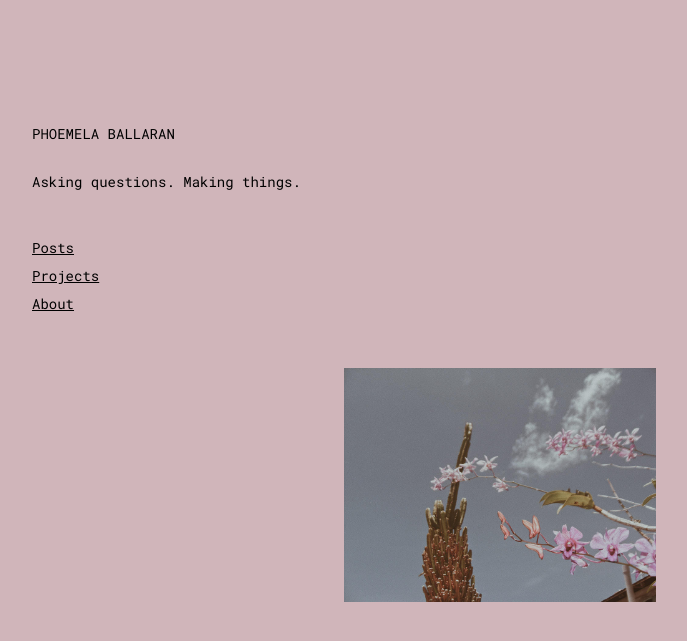
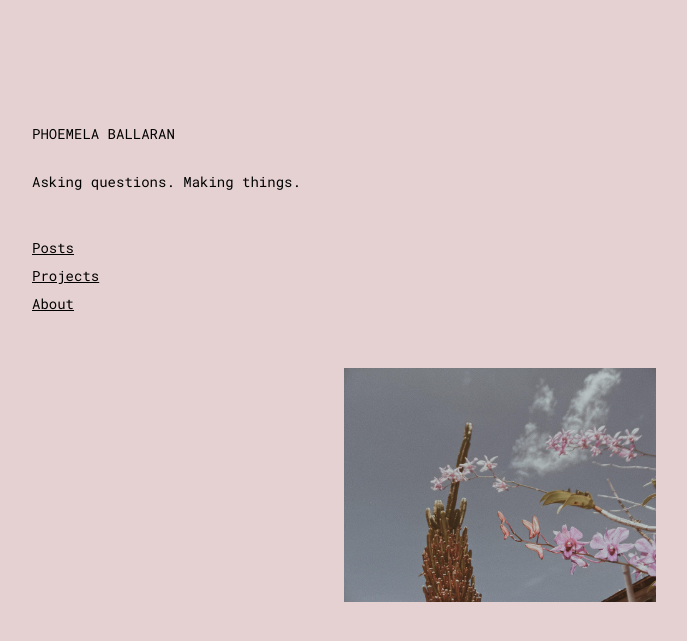
Before and after one commit to comoballar/phoemelaballaran.github.io, a Jekyll site: the page built from index.html, in a window 1280 px wide. Shown: the top 641 px of the page, without its empty margins (88-775 px from the left). Built offline with Jekyll 4.4.1, drawn with Linux system fonts in a browser that asks for light colours.

Commit message:
Update base.scss

```diff
--- a/_sass/base.scss
+++ b/_sass/base.scss
@@ -29,7 +29,7 @@ $font__line-height: 2;
 // colors
 $color__black:      #000000;
 $color__gray:       #000000;
-$color__beige:      #D0B5BA;
+$color__beige:      #E6D1D2;
 $color__yellow:     #EAEAEA;
 
 @mixin media-query($device) {
```
